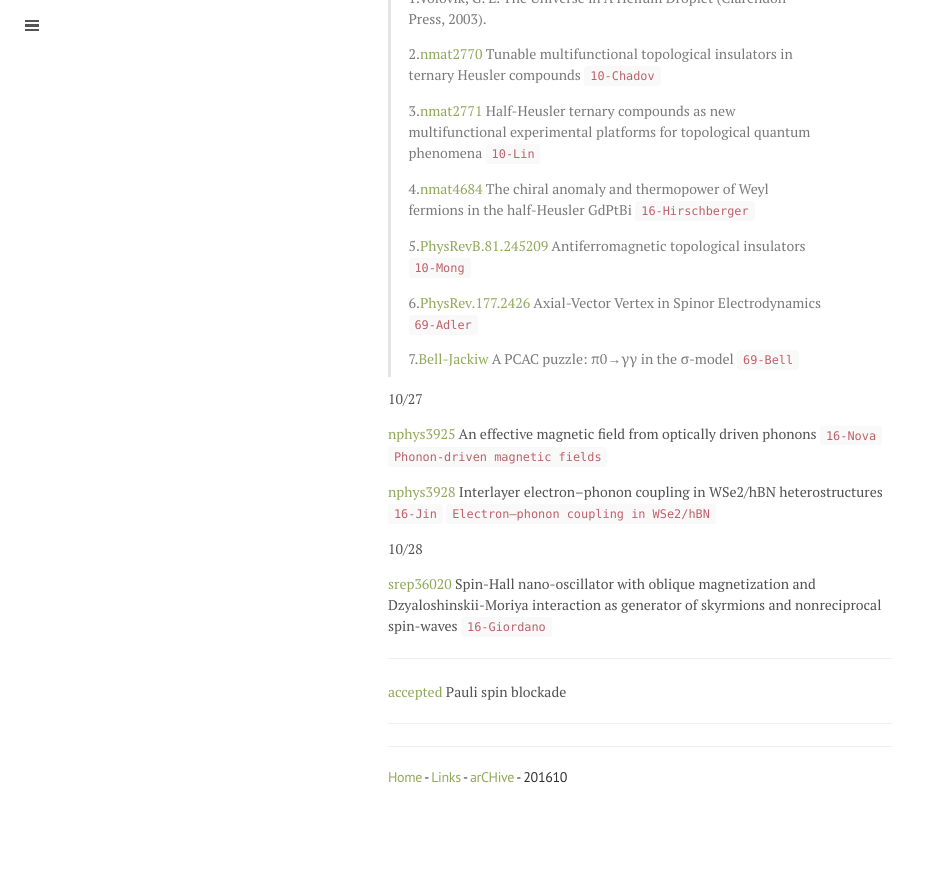
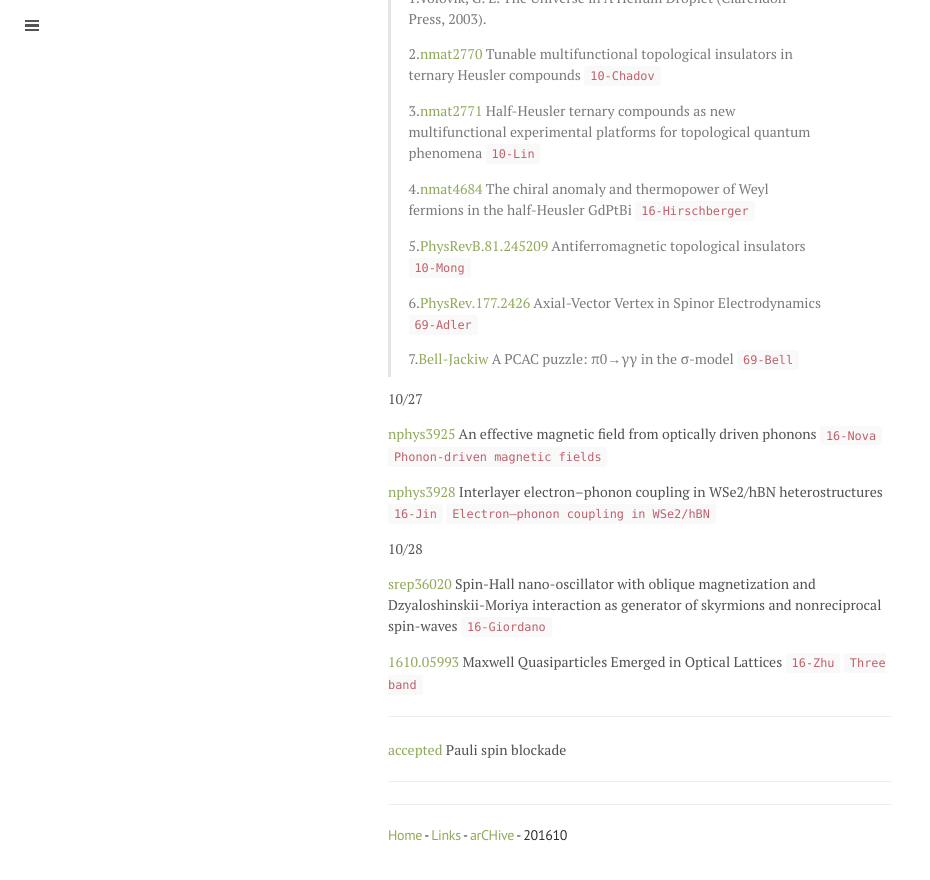
Before and after one commit to qkrwlsghdcjsworlt/work, a Jekyll site: the page built from 201610.md, in a window 1280 px wide and 900 px high, scrolled down 3157 px. Shown: the top 880 px of the window, without its empty margins (0-930 px from the left). Built offline with Jekyll 4.4.1, drawn with Linux system fonts in a browser that asks for light colours; formulas are drawn with MathJax 3; before the commit the page ends 3999 px from its top, so only the background shows below that.

Commit message:
“update”

```diff
--- a/201610.md
+++ b/201610.md
@@ -172,6 +172,7 @@ title: 201610
 
 [srep36020](http://www.nature.com/articles/srep36020) Spin-Hall nano-oscillator with oblique magnetization and Dzyaloshinskii-Moriya interaction as generator of skyrmions and nonreciprocal spin-waves `16-Giordano`
 
+[1610.05993](https://arxiv.org/abs/1610.05993) Maxwell Quasiparticles Emerged in Optical Lattices `16-Zhu` `Three band`
 
 ---
 
```
